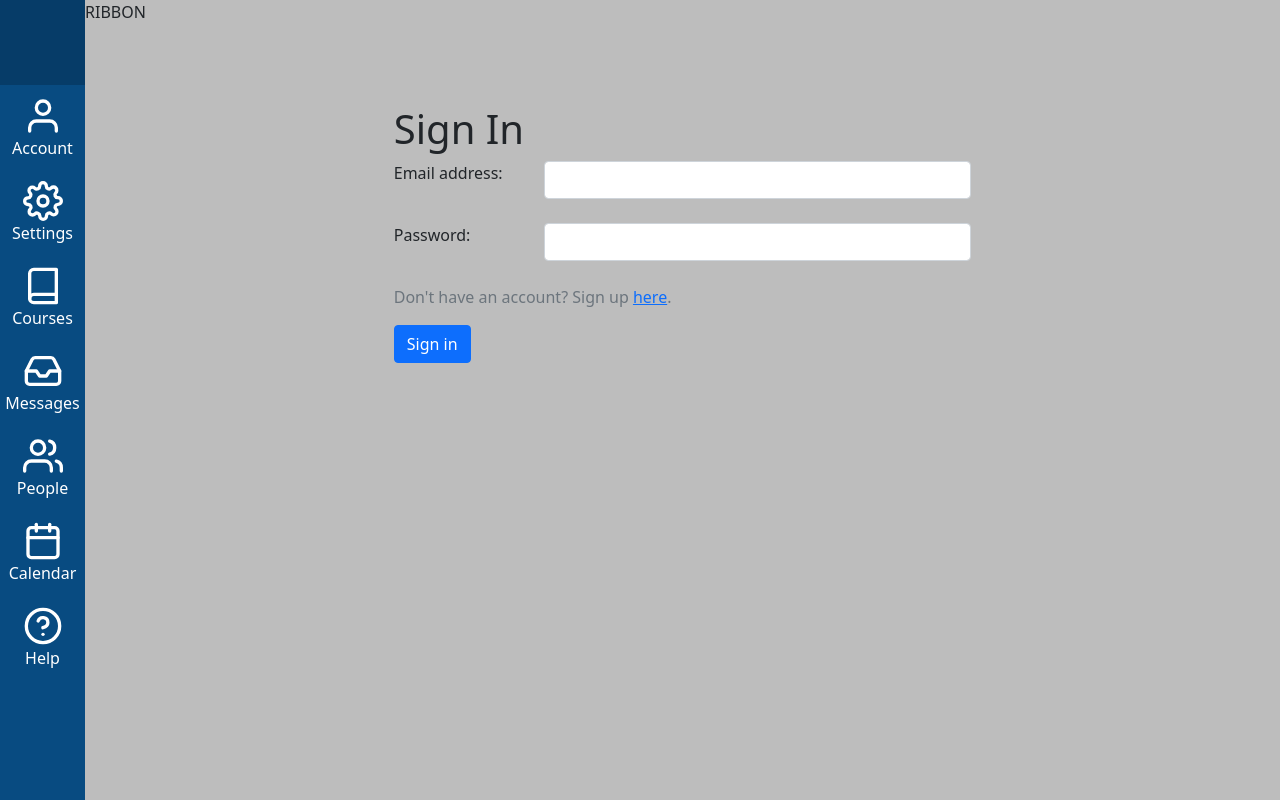
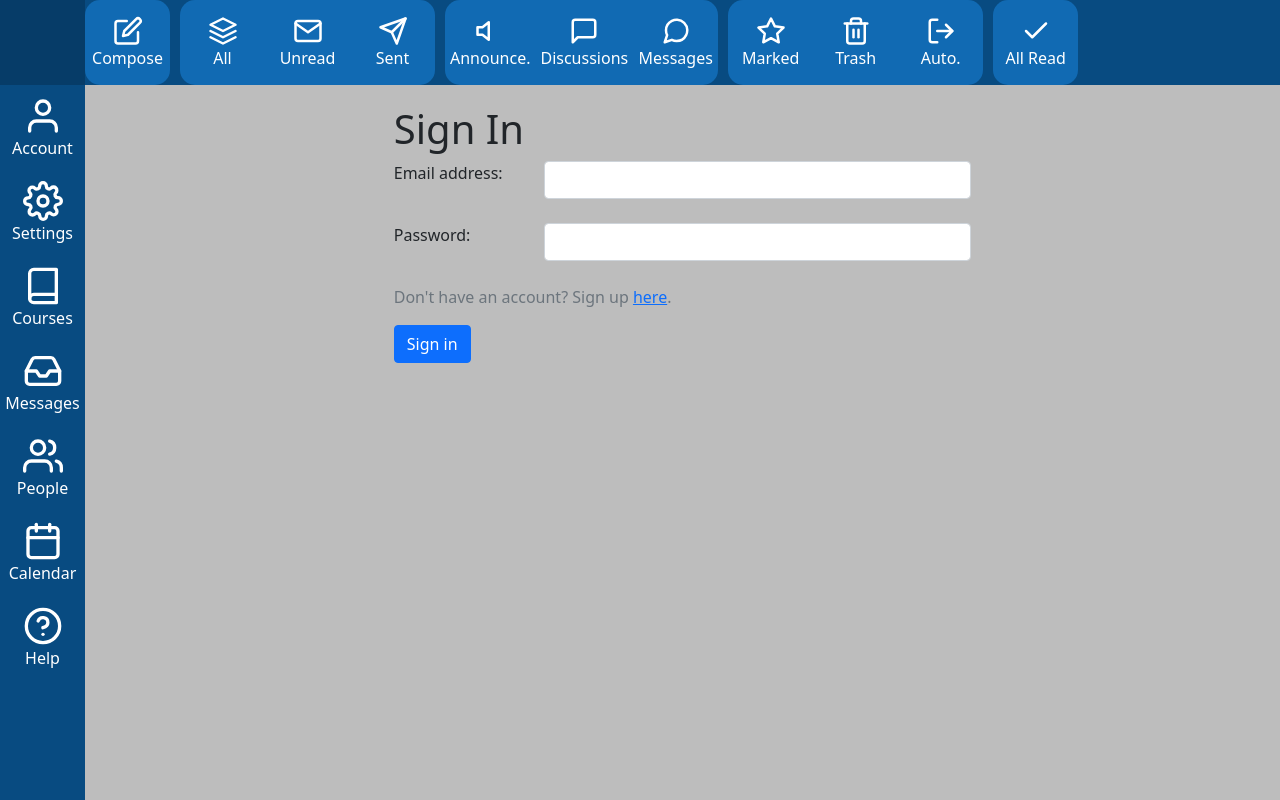
Before and after one commit to CameronWhiteCS/Tarp, a React (Create React App) app in the folder client/: page /signin in a window 1280 px wide. Built offline with nearby package versions, Linux system fonts and the light colour scheme; no server answers.

Commit message:
Modify Robbin

```diff
--- a/client/src/App.js
+++ b/client/src/App.js
@@ -5,7 +5,8 @@ import { connect } from 'react-redux';
 import { setUserData } from 'actions/userDataActions'
 import { removeLoadingReason, addLoadingReason } from 'actions/loadingReasonActions';
 
-import Sidebar from 'components/navigation/Sidebar'
+import Sidebar from 'components/navigation/Sidebar';
+import Ribbon from 'components/navigation/Ribbon/Ribbon';
 import Routes from 'components/navigation/Routes';
 import Errors from 'components/Errors'
 import Loading from 'components/Loading'
@@ -30,7 +31,7 @@ const App = (props) => {
         setUserData(res.data)(props.dispatch)
       })
       .catch(err => {
-      if(err) history.push('/signin')
+        if (err) history.push('/signin')
       })
       .finally(() => {
         removeLoadingReason(loadingReason)(props.dispatch)
@@ -49,7 +50,7 @@ const App = (props) => {
         <Sidebar />
         <div id="ribbon-and-main">
           <div id="ribbon">
-            RIBBON
+            <Ribbon />
           </div>
           <div id="main">
             <Routes />
--- a/client/src/components/navigation/Ribbon/Ribbon.jsx
+++ b/client/src/components/navigation/Ribbon/Ribbon.jsx
@@ -17,7 +17,7 @@ import { ReactComponent as IconGrid } from 'res/icon/grid.svg'
 
 import { ReactComponent as IconCheck } from 'res/icon/check.svg'
 
-import './sidebar.css'
+import './ribbon.css'
 
 
 const Sidebar = (props) => {
@@ -35,53 +35,77 @@ const Sidebar = (props) => {
     return (
         <div id="ribbon">
 
-            <div className="ribbon-item"> </div>
+            <div class='ribbon-section'>
+                <div class={`ribbon-item ${section === 'asdf' ? 'selected' : ''}`}>
+                    <IconEdit onClick={() => visitUrl('/')} />
+                    Compose
+                </div>
+            </div>
 
-            <div class={`ribbon-item ${section === '' ? 'selected' : ''}`}>
-                <IconUser onClick={() => visitUrl('/')} />
-                Account
+            <div class='ribbon-component'>
+                {/* MAIL BOX */}
+                <div class='ribbon-section'>
+                    <div class={`ribbon-item ${section === 'asdf' ? 'selected' : ''}`}>
+                        <IconLayers onClick={() => visitUrl('/')} />
+                        All
+                    </div>
+
+                    <div class={`ribbon-item ${section === 'asdf' ? 'selected' : ''}`}>
+                        <IconMail onClick={() => visitUrl('/')} />
+                        Unread
+                    </div>
+
+                    <div class={`ribbon-item ${section === 'asdf' ? 'selected' : ''}`}>
+                        <IconSend onClick={() => visitUrl('/')} />
+                        Sent
+                    </div>
+                </div>
             </div>
 
 
-            <div class={`ribbon-item ${section === 'asdf' ? 'selected' : ''}`}>
-                <IconSettings onClick={() => visitUrl('/')} />
-                Settings
+            <div class='ribbon-section'>
+                <div class={`ribbon-item ${section === 'asdf' ? 'selected' : ''}`}>
+                    <IconVolume onClick={() => visitUrl('/')} />
+                    Announce.
+                </div>
+
+                <div class={`ribbon-item ${section === 'asfd' ? 'selected' : ''}`}>
+                    <IconMessageSquare onClick={() => visitUrl('/')} />
+                    Discussions
+                </div>
+
+                <div class={`ribbon-item ${section === 'asdf' ? 'selected' : ''}`}>
+                    <IconMessageCircle onClick={() => visitUrl('/')} />
+                    Messages
+                </div>
             </div>
 
 
-            <div class={`ribbon-item ${section === 'courses' ? 'selected' : ''}`}>
-                <IconBook onClick={() => visitUrl('/courses')} />
-                Courses
+            <div class='ribbon-section'>
+                <div class={`ribbon-item ${section === 'asdf' ? 'selected' : ''}`}>
+                    <IconStar onClick={() => visitUrl('/')} />
+                    Marked
+                </div>
+
+                <div class={`ribbon-item ${section === 'asdf' ? 'selected' : ''}`}>
+                    <IconTrash onClick={() => visitUrl('/')} />
+                    Trash
+                </div>
+
+                <div class={`ribbon-item ${section === 'asdf' ? 'selected' : ''}`}>
+                    <IconLouOut onClick={() => visitUrl('/')} />
+                    Auto.
+                </div>
             </div>
 
-            <div class={`ribbon-item ${section === 'messages' ? 'selected' : ''}`}>
-                <IconInbox onClick={() => visitUrl('/messages')} />
-                Messages
+            <div class='ribbon-section'>
+                <div class={`ribbon-item ${section === 'asdf' ? 'selected' : ''}`}>
+                    <IconCheck onClick={() => visitUrl('/')} />
+                    All Read
+                </div>
             </div>
 
 
-            <div class={`ribbon-item ${section === 'asdf' ? 'selected' : ''}`}>
-                <IconUsers onClick={() => visitUrl('/')} />
-                People
-            </div>
-
-            <div class={`ribbon-item ${section === 'asfd' ? 'selected' : ''}`}>
-                <IconCalendar onClick={() => visitUrl('/')} />
-                Calendar
-            </div>
-
-            <div class={`ribbon-item ${section === 'asdf' ? 'selected' : ''}`}>
-                <IconHelpCircle onClick={() => visitUrl('/')} />
-                Help
-            </div>
-
-            {
-                props.userData.isAdmin === true &&
-                <div class={`ribbon-item ${section === 'admin' ? 'selected' : ''}`}>
-                    <IconTool onClick={() => visitUrl('/admin')} />
-                    Admin Settings
-                </div>
-            }
 
         </div>
     )
--- a/client/src/components/navigation/Ribbon/ribbon.css
+++ b/client/src/components/navigation/Ribbon/ribbon.css
@@ -1,10 +1,23 @@
 #ribbon {
-    min-width: var(--bar-size);
-    max-width: var(--bar-size);
+    /* min-width: var(--bar-size);
+    max-width: var(--bar-size); */
     display: flex;
-    flex-direction: column;
+    flex-direction: row;
     background-color: #084B81;
-    min-height: 100vh;
+}
+
+.ribbon-component{
+    align-items: center;
+    justify-content: center;
+    color: white;
+}
+
+.ribbon-section{
+    display: flex;
+    flex-direction: row;
+    background-color: #116ab3;
+    border-radius: 15px;
+    margin-right: 10px;
 }
 
 .ribbon-item {
@@ -17,6 +30,9 @@
     color: white;
     text-align: center;
     padding: 5px;
+    border-radius: 15px;
+    /* margin: 5px; */
+
 }
 
 .selected {
@@ -24,17 +40,17 @@
     color: #084B81 !important;
 }
 
-.sidebar-item:hover {
+.ribbon-item:hover {
     background-color: #063c68;
     color: white;
 }
 
-.sidebar-item svg {
-    width: 40px;
-    height: 40px;
+.ribbon-item svg {
+    width: 30px;
+    height: 30px;
 }
 
-.sidebar-item svg:hover {
+.ribbon-item svg:hover {
     cursor: pointer;
 }
 
```
